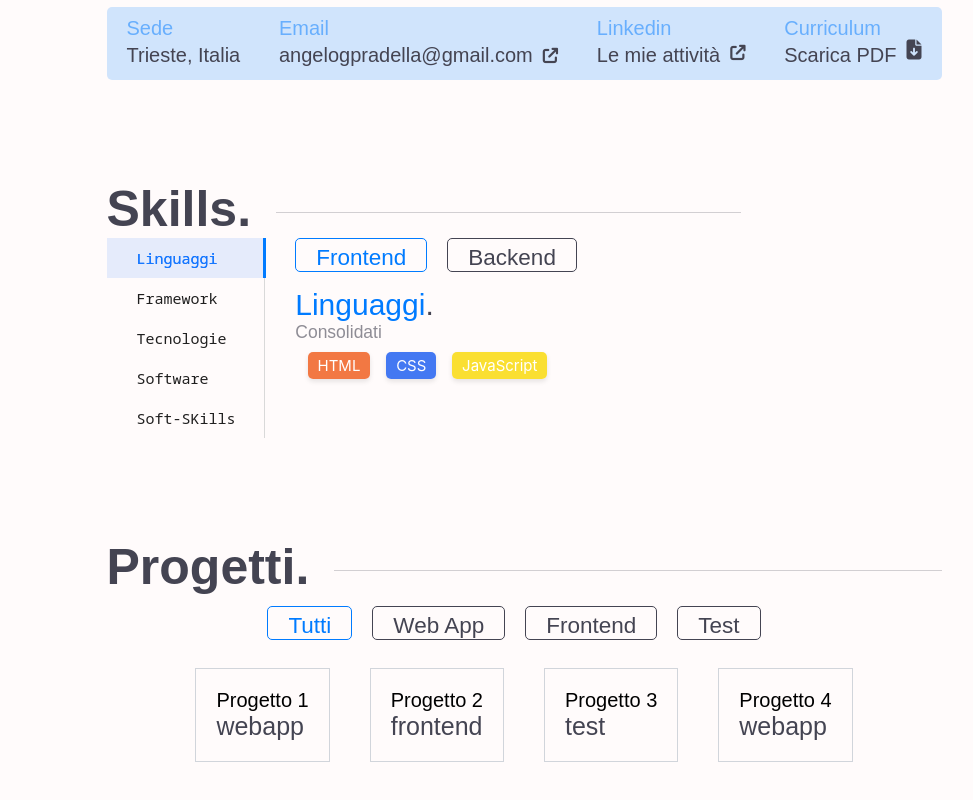
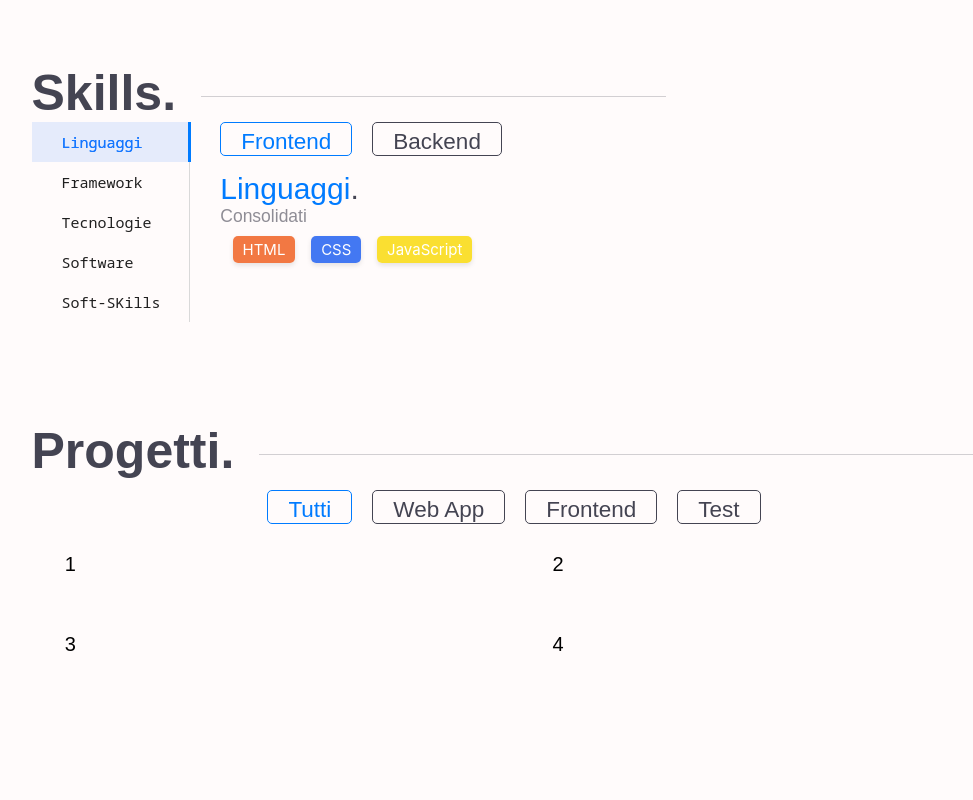
Before and after one commit to angeloPradella-github/portfolio-v1, a React (Vite) app: page / in a window 1280 px wide. Shown: the part 1648-2448 px from the top of the page, without its empty margins (116-1089 px from the left). Built offline with nearby package versions, Linux system fonts and the light colour scheme; some icons are missing; a web font is replaced by a local one.

Commit message:
punto stabile per iniziare a fare le card

```diff
--- a/src/components/ProjectsSection/ProjectCard.jsx
+++ b/src/components/ProjectsSection/ProjectCard.jsx
@@ -1,9 +1,8 @@
 // ProjectCard.jsx
 const ProjectCard = ({ id, title, category }) => {
   return (
-    <article className="project-card m-4 p-4 border border-gray-300">
-      <h3>{title}</h3>
-      <p>{category}</p>
+    <article className="project-card w-full lg:w-[48%] p-4">
+      <h1>{id}</h1>
     </article>
   );
 };
--- a/src/components/ProjectsSection/ProjectsSection.jsx
+++ b/src/components/ProjectsSection/ProjectsSection.jsx
@@ -7,10 +7,50 @@ const ProjectsSection = () => {
 
   // Creazione dell'array di progetti finti
   const projects = [
-    { id: 1, title: "Progetto 1", category: "webapp" },
-    { id: 2, title: "Progetto 2", category: "frontend" },
-    { id: 3, title: "Progetto 3", category: "test" },
-    { id: 4, title: "Progetto 4", category: "webapp" },
+    {
+      id: 1,
+      title: "Progetto 1",
+      description: "lorem Ipsum dolor sit amet",
+      importance: 4,
+      category: "webapp",
+      tech: ["react", "js", "larave"],
+      imgPath: "lorempicusm",
+      repoLink: "",
+      demoLink: "",
+    },
+    {
+      id: 2,
+      title: "Progetto 2",
+      description: "Lorem ipsum dolor sit amet, consectetur adipiscing elit",
+      importance: 5,
+      category: "frontend",
+      tech: ["HTML", "CSS", "JavaScript"],
+      imgPath: "lorempicsum",
+      repoLink: "https://github.com/example/progetto2",
+      demoLink: "https://example.com/progetto2",
+    },
+    {
+      id: 3,
+      title: "Progetto 3",
+      description: "Vivamus et nisi ut sapien ultricies dapibus",
+      importance: 0,
+      category: "test",
+      tech: ["Cypress", "Jest", "React Testing Library"],
+      imgPath: "lorempicsum",
+      repoLink: "https://github.com/example/progetto3",
+      demoLink: "https://example.com/progetto3",
+    },
+    {
+      id: 4,
+      title: "Progetto 4",
+      description: "Pellentesque cursus ligula id ligula laoreet imperdiet",
+      importance: 1,
+      category: "webapp",
+      tech: ["Node.js", "Express", "MongoDB"],
+      imgPath: "lorempicsum",
+      repoLink: "https://github.com/example/progetto4",
+      demoLink: "https://example.com/progetto4",
+    },
   ];
 
   const handleClick = (e) => {
@@ -46,7 +86,10 @@ const ProjectsSection = () => {
 
         {/* Mappatura dei progetti filtrati */}
 
-        <section id="projectsWrapper" className="flex flex-wrap justify-center">
+        <section
+          id="projectsWrapper"
+          className="flex flex-wrap gap-3 justify-center"
+        >
           {filteredProjects.map((project) => (
             <ProjectCard
               key={project.id}
--- a/src/css/app.css
+++ b/src/css/app.css
@@ -247,7 +247,7 @@ button {
 
 /* ______________________________________________________ */
 .app-layout {
-  --main-padding: 150px;
+  --main-padding: 90px;
 
   padding-inline: var(--main-padding);
   margin-inline: auto;
--- a/src/css/index.css
+++ b/src/css/index.css
@@ -147,3 +147,25 @@
   margin-top: 8px;
   font-style: italic;
 }
+
+/* __________[PROJECT SECTION]__________ */
+
+.project-card {
+  position: relative;
+  background-color: rgba(255, 255, 255, 0.02);
+  border: 1px solid rgba(255, 255, 255, 0.1);
+}
+
+.project-card::before {
+  position: absolute;
+  background: radial-gradient(
+    800px circle at 100px 100px rgb(255, 255, 255, 0.06) transparent 40%
+  );
+  border-radius: inherit;
+  content: "";
+  height: 100%;
+  left: 0px;
+  top: 0px;
+  width: 100%;
+  z-index: 2;
+}
```
